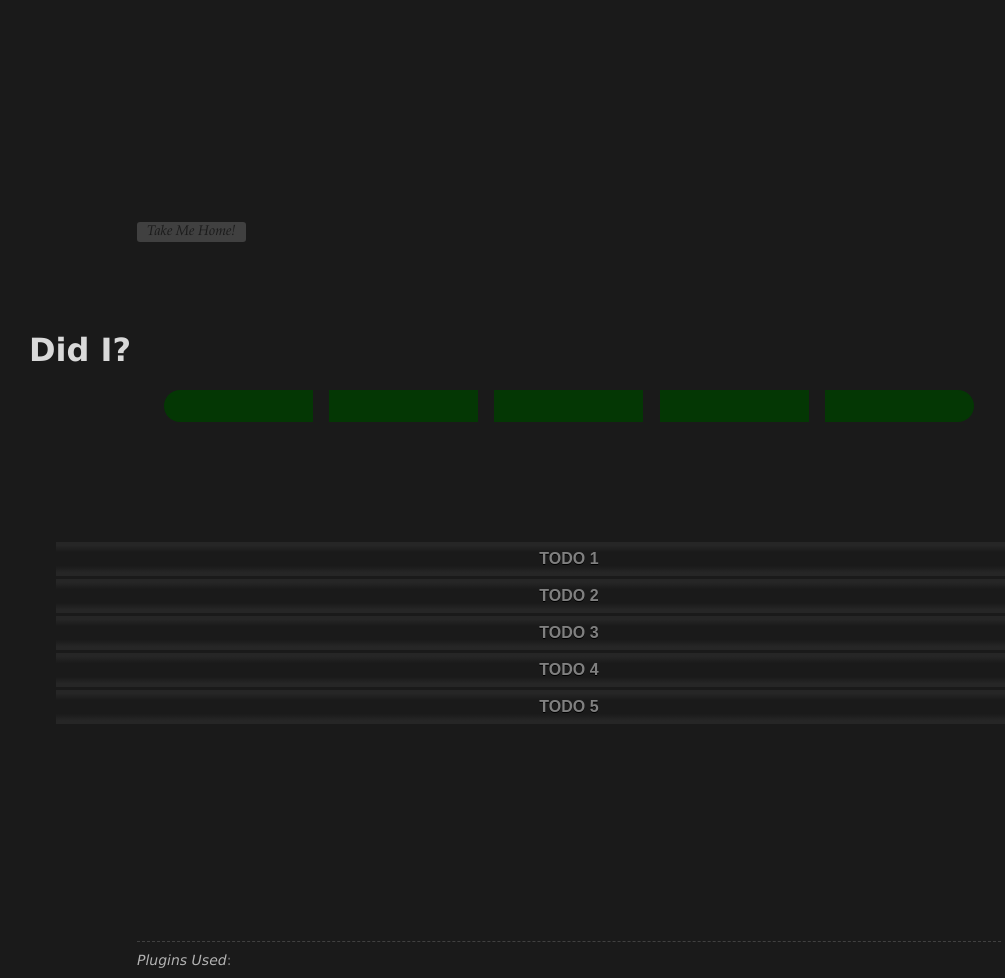
After one commit to danferth/breadBoard, a PHP site: page /didI.php in a window 1280 px wide. The commit adds this page. Shown: the whole page, without its empty margins (71-1076 px from the left). Run offline with PHP 8.4, Linux system fonts and the light colour scheme; style sheets or scripts are compiled from the project's sources.

Commit message:
added Did i from codepen

```diff
--- /dev/null
+++ b/assets/coffee/js_didI.js
@@ -0,0 +1,24 @@
+$(document).ready(function(){
+var liCount = $('ul.progress li').length;
+var marginCount = liCount - 1;
+var liLength = (100-(marginCount * 2))/liCount;
+
+var barCount = $('ul.progress li').length;
+var listCount = $('ul.list li').length;
+
+
+
+$('ul.progress li').css('width',liLength + '%');
+
+$('ul.list li').on('click',function(){
+  $(this).fadeOut(100);
+  $('ul.progress li').not('.checked').first().addClass('checked');
+
+  var complete = $('ul.progress li.checked').length;
+
+  if(complete == liCount){
+    $('.complete').delay(200).fadeIn(800);
+  }
+ });
+
+});
--- /dev/null
+++ b/assets/custom_css/css_didI.css
@@ -0,0 +1,79 @@
+* {
+  box-sizing: border-box; }
+
+html, body {
+  height: 100%;
+  width: 100%;
+  padding-top: 100px; }
+
+body {
+  background: #1a1a1a; }
+
+.taco {
+  width: 100%;
+  height: 100%; }
+
+ul.progress {
+  margin: 0 auto;
+  width: 75%;
+  padding: 0; }
+  ul.progress:after {
+    content: "";
+    clear: both;
+    display: table; }
+  ul.progress li {
+    list-style: none;
+    background: #054405;
+    height: 2em;
+    float: left;
+    margin-right: 2%;
+    animation: pulse 4s infinite linear; }
+    ul.progress li:first-child {
+      border-radius: 2em 0 0 2em; }
+    ul.progress li:last-child {
+      border-radius: 0 2em 2em 0;
+      margin-right: 0; }
+
+ul.progress li.checked {
+  background: #8ed53b;
+  background: linear-gradient(to bottom, #8ed53b 20%, #a6de65 40%, #a6de65 60%, #8ed53b 80%);
+  box-shadow: 0 0 10px 4px rgba(88, 169, 18, 0.5), 0 0 2px 1px #b4fc47;
+  animation: none; }
+
+ul.list {
+  margin: 10% auto 0 auto;
+  padding: 0;
+  width: 95%; }
+  ul.list li {
+    list-style: none;
+    color: gray;
+    padding: 8px 0px;
+    background: linear-gradient(to bottom, #262626 10%, #1a1a1a 30%, #1a1a1a 70%, #262626 90%);
+    margin-bottom: 3px;
+    text-align: center;
+    font: bold 1em sans-serif;
+    text-transform: uppercase;
+    text-shadow: 0 1px black;
+    cursor: pointer; }
+    ul.list li:hover {
+      background: linear-gradient(to bottom, #333333 10%, #262626 30%, #1a1a1a 70%, #262626 90%);
+      color: #999999;
+      text-shadow: 0 1px #1a1a1a; }
+
+.complete {
+  width: 30%;
+  height: 2.5em;
+  color: #8ed53b;
+  background: #054405;
+  font: bold 2em/2.5em sans-serif;
+  text-transform: uppercase;
+  text-align: center;
+  margin: 8% auto 0 auto;
+  display: none; }
+
+@keyframes pulse {
+  0% {
+    background: #054405; }
+
+  50% {
+    background: #043104; } }
--- /dev/null
+++ b/assets/custom_css/css_didI.scss
@@ -0,0 +1,100 @@
+$unchecked:   rgb(5,68,5);
+$checked:     rgb(142,213,59);
+$first-glow:  rgb(180,252,71);
+$second-glow: rgb(88,169,18);
+$bar-width:   75%;
+
+
+*{box-sizing:border-box;}
+html, body{height:100%; width:100%; padding-top:100px;}
+body{background:darken(white, 90%);}
+.taco{width:100%; height:100%;}
+ul.progress{
+  margin: 0 auto;
+  width:$bar-width;
+  padding:0;
+ // border:1px dotted white;
+  &:after{
+    content:"";
+      clear:both;
+      display:table;
+  }
+  li{
+    list-style:none;
+    background:$unchecked;
+   // width:18.4%;
+    height:2em;
+    float:left;
+    margin-right:2%;
+    animation:pulse 4s infinite linear;
+    &:first-child{
+      border-radius:2em 0 0 2em;
+      }
+     &:last-child{
+       border-radius:0 2em 2em 0;
+          margin-right:0;
+      }
+  }
+}
+
+ul.progress li.checked{
+  background:$checked;
+  background:linear-gradient(to bottom, $checked 20%, lighten($checked,10%) 40%, lighten($checked,10%) 60%, $checked 80%);
+  box-shadow:
+    0 0 10px 4px rgba($second-glow,.5),
+    0 0 2px 1px $first-glow;
+  animation:none;
+
+}
+
+ul.list{
+  margin:10% auto 0 auto;
+  padding:0;
+  //border:1px dotted white;
+  width:95%;
+  li{
+    list-style:none;
+    color:darken(white,50%);
+    padding:8px 0px;
+    background: linear-gradient(
+      to bottom,
+      darken(white,85%) 10%,
+      darken(white,90%) 30%,
+      darken(white,90%) 70%,
+      darken(white,85%) 90%);
+    margin-bottom:3px;
+    text-align:center;
+    font:bold 1em sans-serif;
+    text-transform:uppercase;
+    text-shadow:0 1px darken(white, 100%);
+    cursor:pointer;
+    &:hover{
+      background: linear-gradient(
+      to bottom,
+      darken(white,80%) 10%,
+      darken(white,85%) 30%,
+      darken(white,90%) 70%,
+      darken(white,85%) 90%);
+        color:darken(white,40%);
+        text-shadow:0 1px darken(white,90%);
+      }
+  }
+}
+
+.complete{
+  width:30%;
+  height:2.5em;
+  color:$checked;
+  background:$unchecked;
+  font:bold 2em/2.5em sans-serif;
+  text-transform:uppercase;
+  text-align:center;
+  margin:8% auto 0 auto;
+  display:none;
+
+}
+
+@keyframes pulse{
+  0%{background:darken($unchecked, 0%);}
+  50%{background:darken($unchecked,4%);}
+}
--- /dev/null
+++ b/content/p_didI.php
@@ -0,0 +1,18 @@
+
+<ul class="progress">
+  <li></li>
+  <li></li>
+  <li></li>
+  <li></li>
+  <li></li>
+</ul>
+
+<ul class="list">
+  <li>todo 1</li>
+  <li>todo 2</li>
+  <li>todo 3</li>
+  <li>todo 4</li>
+  <li>todo 5</li>
+</ul>
+
+<div class="complete">Complete!</div>
--- a/content/p_index.php
+++ b/content/p_index.php
@@ -12,4 +12,5 @@
 		<li><a href="pTag.php">pTag</a></li>
 		<li><a href="login.php">login</a></li>
 		<li><a href="mouse.php">Mouse Postion</a></li>
+		<li><a href="didI.php">Did I? (APP)</a></li>
 	</ul>
--- /dev/null
+++ b/didI.php
@@ -0,0 +1,33 @@
+<?php
+//-------------------------------------------
+//fill in these variables for page
+//-------------------------------------------
+$title = "Did I?";
+$description = "Simple todo app";
+//page css (if needed)
+$extraCSS = "css_didI.css";
+//Extra Classes to div.taco
+$tacoExtraClasses = "";
+//main <h1>
+$heading = "Did I?";
+//name of file for main content
+$content = "p_didI.php";
+//jQuery at bottom of page
+$jsFile = "js_didI.js";
+
+//-------------------------------------------
+//SET JS PLUGINS
+//-------------------------------------------
+$fitText = false;
+$validation = false;
+$prism = false;
+
+
+
+//-------------------------------------------
+//SET TEMPLATE
+//-------------------------------------------
+
+//include template
+include 'template.php';
+?>
```
